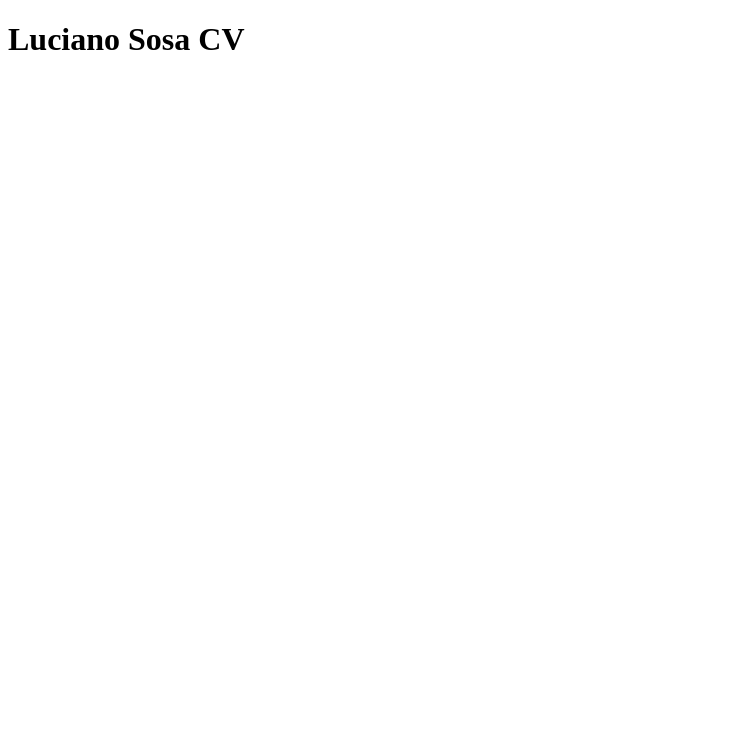
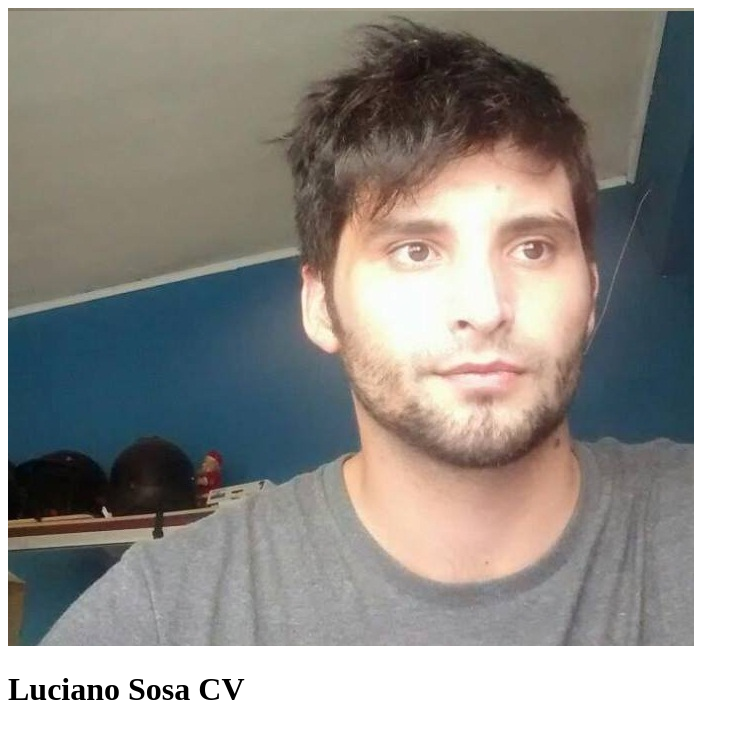
Before and after one commit to lucianososa/lucianososa.github.io, a plain HTML site: page index.html in a window 1280 px wide. Shown: the whole page, without its empty margins (0-749 px from the left). Drawn offline with Linux system fonts and the light colour scheme.

Commit message:
carga de imagenes

```diff
--- a/index.html
+++ b/index.html
@@ -5,7 +5,7 @@
 	<meta charset="utf-8">
 </head>
 <body>
-
+<img src="19126_10206449825113911_2583573698237108101_n.jpg">
 <h1>Luciano Sosa CV</h1>
 
 </body>
```
Also changed, not shown: 19126_10206449825113911_2583573698237108101_n.jpg (added).
